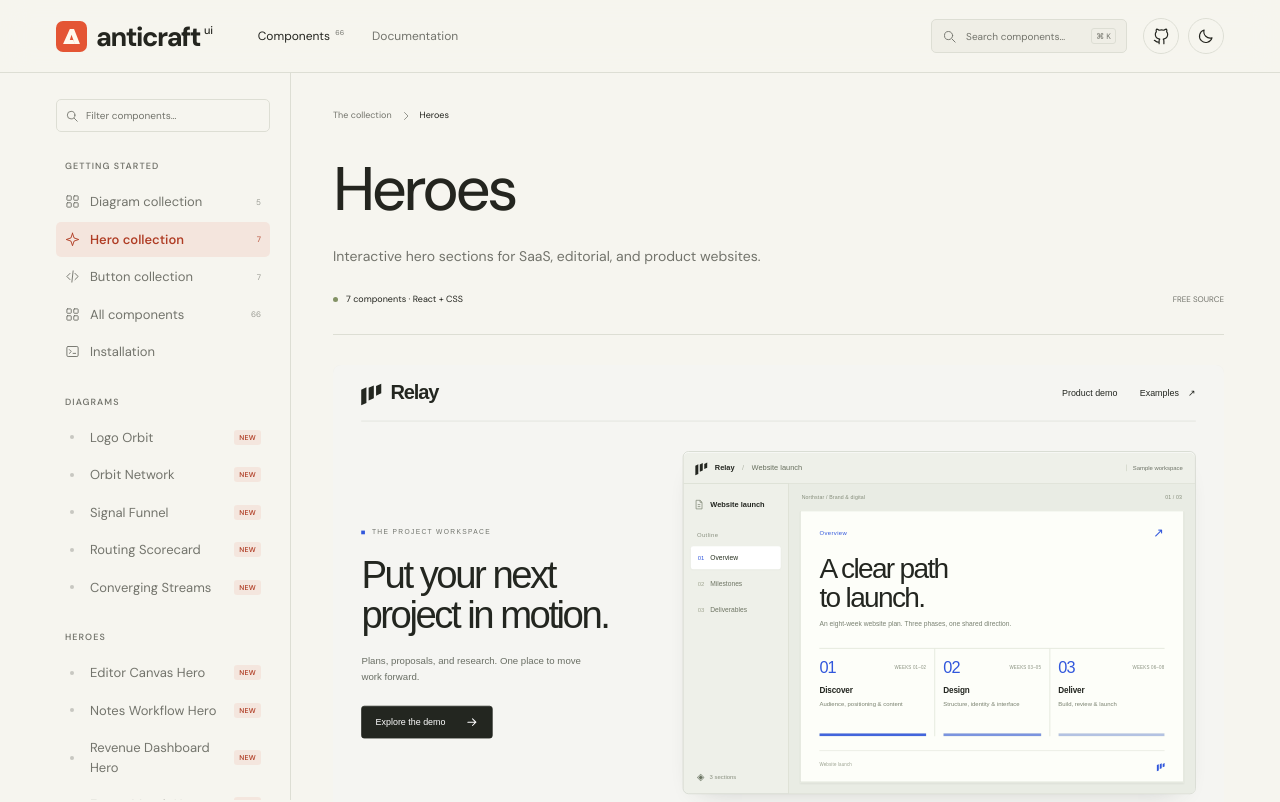
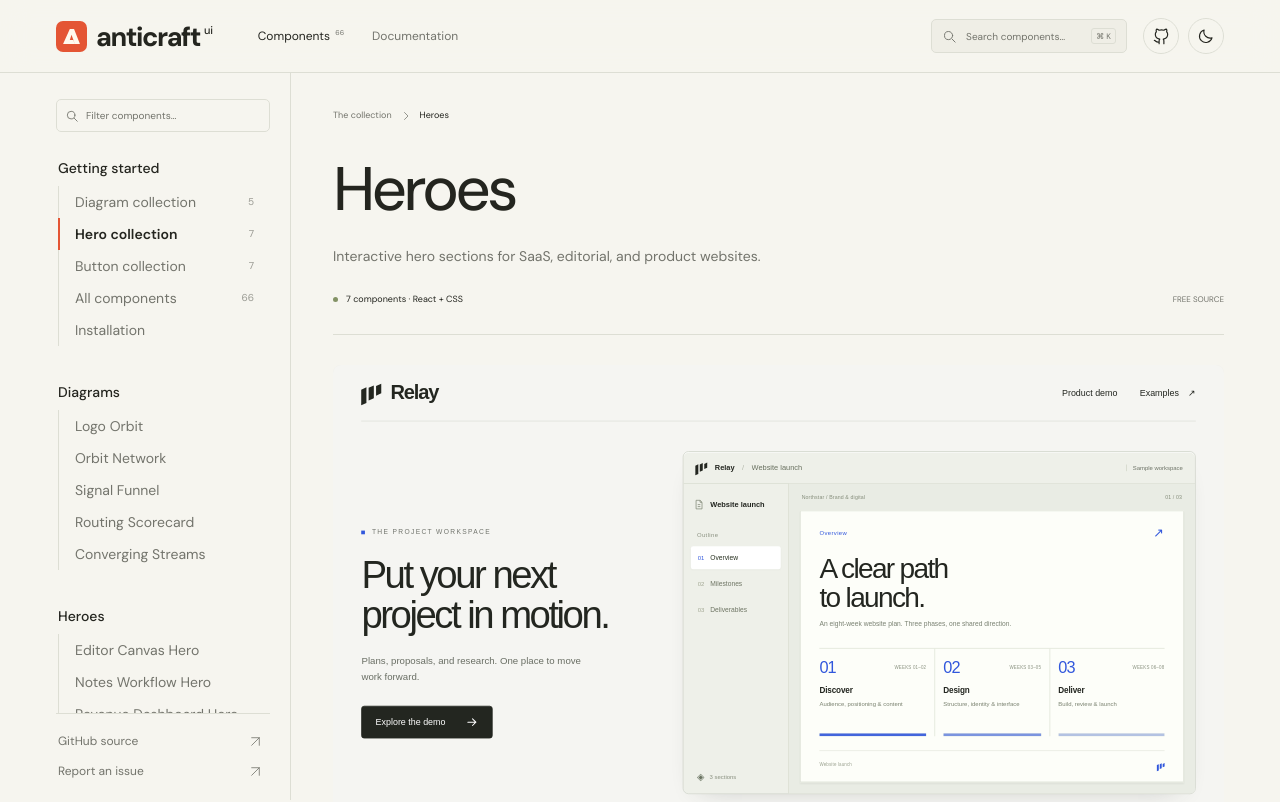
Before and after one commit to Koushik-Zzz/anticraft-ui, a Next.js app: page /components/heroes in a window 1280 px wide. Shown: the top 802 px of the page. Built offline with nearby package versions, Linux system fonts and the light colour scheme.

Commit message:
Restyle the component sidebar with group rails and pinned resources

```diff
--- a/src/app/globals.css
+++ b/src/app/globals.css
@@ -81,31 +81,33 @@
 .site-footer > div > span { margin-left: 4px; font-size: 8px; }
 
 .docs-shell { display: grid; grid-template-columns: 235px minmax(0, 1fr); width: min(1488px, calc(100% - 112px)); margin-inline: auto; min-height: calc(100vh - 167px); }
-.docs-sidebar { position: sticky; top: 73px; align-self: start; height: calc(100dvh - 73px); overflow-y: auto; overscroll-behavior: contain; padding: 26px 20px 35px 0; border-right: 1px solid var(--line); scrollbar-width: thin; scrollbar-color: var(--line) transparent; }
+.docs-sidebar { position: sticky; top: 73px; align-self: start; height: calc(100dvh - 73px); overflow: hidden; padding: 26px 20px 0 0; border-right: 1px solid var(--line); }
+.catalog-navigation { display: flex; flex-direction: column; min-height: 0; height: 100%; }
+.sidebar-scroll { flex: 1; min-height: 0; overflow-y: auto; overscroll-behavior: contain; padding: 2px 8px 8px 2px; scrollbar-width: thin; scrollbar-color: var(--line) transparent; }
 .docs-column { min-width: 0; }
 .mobile-catalog-bar { display: none; }
-.sidebar-search { min-height: 33px; border: 1px solid var(--line); border-radius: 5px; display: flex; align-items: center; gap: 7px; padding: 8px; color: var(--muted); margin-bottom: 28px; }
+.sidebar-search { flex-shrink: 0; min-height: 33px; border: 1px solid var(--line); border-radius: 5px; display: flex; align-items: center; gap: 7px; padding: 8px; color: var(--muted); margin-bottom: 24px; }
 .sidebar-search:focus-within { border-color: var(--muted); outline: 1px solid var(--line); }
 .sidebar-search input { background: transparent; color: var(--ink); border: 0; outline: none; min-width: 0; width: 100%; font-size: 10px; padding: 0; }
 .sidebar-search input:focus-visible { outline: 0; }
 .sidebar-search input::placeholder { color: var(--muted); }
 .sidebar-search button { display: grid; place-items: center; padding: 0; background: transparent; color: var(--muted); }
-.sidebar-group { display: flex; flex-direction: column; gap: 2px; margin-bottom: 26px; }
-.sidebar-label { padding-left: 9px; margin-bottom: 10px; color: var(--muted); font-size: 9px; letter-spacing: 1.05px; text-transform: uppercase; font-weight: 550; }
-.sidebar-group > a { min-height: 35px; display: flex; align-items: center; gap: 10px; padding: 8px 9px; border-radius: 5px; font-size: 13px; line-height: 1.5; color: var(--muted); }
-.sidebar-group > a:hover { background: var(--surface); color: var(--ink); }
-.sidebar-group > a[aria-current='page'] { background: color-mix(in srgb, var(--accent) 9%, transparent); color: var(--accent-ink); font-weight: 550; }
-.sidebar-count { font-size: 8px; margin-left: auto; opacity: .7; }
-.sidebar-item-dot { width: 4px; height: 4px; background: currentColor; opacity: .35; margin-inline: 5px 6px; flex-shrink: 0; border-radius: 100%; }
-.sidebar-group > a[aria-current='page'] .sidebar-item-dot { opacity: 1; }
+.sidebar-group { margin-bottom: 36px; }
+.sidebar-label { margin: 0 0 8px; color: var(--ink); font-size: 14px; line-height: 20px; font-weight: 500; }
+.sidebar-links { margin: 0; padding: 0; list-style: none; border-left: 1px solid var(--line); }
+.sidebar-links li { margin: 0; padding: 0; }
+.sidebar-links a { position: relative; min-height: 32px; display: flex; align-items: center; gap: 10px; padding: 6px 8px 6px 16px; font-size: 14px; line-height: 20px; color: var(--muted); }
+.sidebar-links a:hover { color: var(--ink); }
+.sidebar-links a[aria-current='page'] { color: var(--ink); font-weight: 600; }
+.sidebar-links a[aria-current='page']::before { content: ''; position: absolute; left: -1px; top: 0; bottom: 0; width: 2px; background: var(--accent); }
+.sidebar-links a:focus-visible { outline-offset: -2px; }
+.sidebar-link-label { min-width: 0; overflow-wrap: anywhere; }
+.sidebar-count { flex-shrink: 0; font-size: 10px; margin-left: auto; color: var(--muted); opacity: .7; font-weight: 400; }
 .new-tag { font-size: 7px; text-transform: uppercase; letter-spacing: .3px; padding: 3px 5px; background: color-mix(in srgb, var(--accent) 9%, transparent); color: var(--accent-ink); border-radius: 3px; line-height: 1.3; font-weight: 550; }
-.sidebar-group .new-tag { margin-left: auto; }
-.sidebar-note { margin: 32px 7px 0; padding: 18px 0 0; border-top: 1px solid var(--line); }
-.sidebar-note-star { display: block; font-size: 26px; color: var(--accent); line-height: 1; margin-bottom: 15px; }
-.sidebar-note > b { font-size: 11px; font-weight: 550; }
-.sidebar-note > p { font-size: 10px; line-height: 1.8; color: var(--muted); margin-block: 8px 15px; }
-.sidebar-note > a { display: inline-flex; align-items: center; gap: 15px; font-size: 10px; }
-.sidebar-note > a:hover { color: var(--accent); }
+.sidebar-resources { flex-shrink: 0; padding: 12px 8px 14px 2px; border-top: 1px solid var(--line); }
+.sidebar-resources a { display: flex; align-items: center; justify-content: space-between; gap: 12px; min-height: 30px; padding-block: 5px; font-size: 12px; line-height: 20px; color: var(--muted); }
+.sidebar-resources a:hover { color: var(--ink); }
+.sidebar-resources a:focus-visible { outline-offset: -2px; }
 .sidebar-empty { font-size: 11px; color: var(--muted); line-height: 1.7; padding-inline: 9px; }
 
 .catalog-page, .doc-page { padding: 34px 0 76px 42px; min-width: 0; }
@@ -266,8 +268,10 @@
 .command-empty { font-size: 12px; text-align: center; padding: 25px 15px; color: var(--muted); line-height: 1.8; }
 .command-footer { display: flex; justify-content: space-between; gap: 15px; padding: 13px 19px; border-top: 1px solid var(--line); font-size: 8px; color: var(--muted); }
 .command-footer > span > span { margin-left: 16px; }
-.sidebar-drawer { position: fixed; inset: 0 auto 0 0; width: min(320px, calc(100% - 36px)); max-width: none; height: 100dvh; max-height: none; margin: 0; border-block: 0; border-left: 0; padding: 20px; overflow-y: auto; overscroll-behavior: contain; }
-.drawer-heading { display: flex; align-items: center; justify-content: space-between; margin-bottom: 25px; font-size: 8px; color: var(--muted); letter-spacing: 1.2px; }
+.sidebar-drawer { position: fixed; inset: 0 auto 0 0; width: min(320px, calc(100% - 36px)); max-width: none; height: 100dvh; max-height: none; margin: 0; border-block: 0; border-left: 0; padding: 20px 20px 0; overflow: hidden; overscroll-behavior: contain; }
+.sidebar-drawer[open] { display: flex; flex-direction: column; }
+.sidebar-drawer .catalog-navigation { flex: 1; height: auto; }
+.drawer-heading { flex-shrink: 0; display: flex; align-items: center; justify-content: space-between; margin-bottom: 20px; font-size: 14px; font-weight: 500; color: var(--ink); }
 .drawer-heading .icon-button { width: 31px; height: 31px; }
 
 @media (min-width: 1400px) {
@@ -309,6 +313,8 @@
   .header-search > kbd { display: none; }
   .docs-shell { width: 100%; display: block; }
   .docs-sidebar { display: none; }
+  .sidebar-drawer .sidebar-links a { min-height: 44px; padding-block: 12px; }
+  .sidebar-drawer .sidebar-resources a { min-height: 40px; }
   .mobile-catalog-bar { display: flex; justify-content: space-between; align-items: center; gap: 15px; min-height: 49px; padding: 10px 28px; border-bottom: 1px solid var(--line); }
   .mobile-catalog-bar > button { display: flex; align-items: center; gap: 8px; background: transparent; font-size: 10px; color: var(--ink); padding: 5px 0; }
   .mobile-catalog-bar > span { font-size: 9px; color: var(--muted); }
--- a/src/components/site/docs-shell.tsx
+++ b/src/components/site/docs-shell.tsx
@@ -13,16 +13,22 @@
   const pathname = usePathname();
   const [query, setQuery] = useState('');
   const visible = components.filter((item) => `${item.title} ${item.category}`.toLowerCase().includes(query.toLowerCase().trim()));
-  return <>
+  return <div className="catalog-navigation">
     <label className="sidebar-search"><Icon name="search" size={14}/><input value={query} onChange={(event) => setQuery(event.target.value)} placeholder="Filter components…" aria-label="Filter sidebar components"/>{query && <button onClick={() => setQuery('')} aria-label="Clear sidebar filter"><Icon name="close" size={13}/></button>}</label>
-    <nav className="catalog-nav" aria-label="Component library"><div className="sidebar-group"><span className="sidebar-label">Getting started</span><Link href="/components/diagrams" aria-current={pathname === '/components/diagrams' ? 'page' : undefined} onClick={onNavigate}><Icon name="grid" size={15}/>Diagram collection<span className="sidebar-count">{components.filter(item => item.category === 'Diagrams').length}</span></Link><Link href="/components/heroes" aria-current={pathname === '/components/heroes' ? 'page' : undefined} onClick={onNavigate}><Icon name="spark" size={15}/>Hero collection<span className="sidebar-count">{components.filter(item => item.category === 'Heroes').length}</span></Link><Link href="/components/buttons" aria-current={pathname === '/components/buttons' ? 'page' : undefined} onClick={onNavigate}><Icon name="code" size={15}/>Button collection<span className="sidebar-count">{components.filter(item => item.category === 'Buttons').length}</span></Link><Link href="/components" aria-current={pathname === '/components' ? 'page' : undefined} onClick={onNavigate}><Icon name="grid" size={15}/>All components<span className="sidebar-count">{components.length}</span></Link><Link href="/docs/installation" aria-current={pathname === '/docs/installation' ? 'page' : undefined} onClick={onNavigate}><Icon name="terminal" size={15}/>Installation</Link></div>
+    <div className="sidebar-scroll"><nav className="catalog-nav" aria-label="Component library"><div className="sidebar-group"><p className="sidebar-label">Getting started</p><ul className="sidebar-links" aria-label="Getting started">
+      <li><Link href="/components/diagrams" aria-current={pathname === '/components/diagrams' ? 'page' : undefined} onClick={onNavigate}><span className="sidebar-link-label">Diagram collection</span><span className="sidebar-count">{components.filter(item => item.category === 'Diagrams').length}</span></Link></li>
+      <li><Link href="/components/heroes" aria-current={pathname === '/components/heroes' ? 'page' : undefined} onClick={onNavigate}><span className="sidebar-link-label">Hero collection</span><span className="sidebar-count">{components.filter(item => item.category === 'Heroes').length}</span></Link></li>
+      <li><Link href="/components/buttons" aria-current={pathname === '/components/buttons' ? 'page' : undefined} onClick={onNavigate}><span className="sidebar-link-label">Button collection</span><span className="sidebar-count">{components.filter(item => item.category === 'Buttons').length}</span></Link></li>
+      <li><Link href="/components" aria-current={pathname === '/components' ? 'page' : undefined} onClick={onNavigate}><span className="sidebar-link-label">All components</span><span className="sidebar-count">{components.length}</span></Link></li>
+      <li><Link href="/docs/installation" aria-current={pathname === '/docs/installation' ? 'page' : undefined} onClick={onNavigate}>Installation</Link></li>
+    </ul></div>
     {categories.map((category) => {
       const items = visible.filter((item) => item.category === category);
-      return items.length ? <div className="sidebar-group" key={category}><span className="sidebar-label">{category}</span>{items.map((item) => <Link href={`/components/${item.slug}`} key={item.slug} aria-current={pathname === `/components/${item.slug}` ? 'page' : undefined} onClick={onNavigate}><span className="sidebar-item-dot"/>{item.title}{item.tag && <span className="new-tag">{item.tag}</span>}</Link>)}</div> : null;
+      return items.length ? <div className="sidebar-group" key={category}><p className="sidebar-label">{category}</p><ul className="sidebar-links" aria-label={category}>{items.map((item) => <li key={item.slug}><Link href={`/components/${item.slug}`} aria-current={pathname === `/components/${item.slug}` ? 'page' : undefined} onClick={onNavigate}><span className="sidebar-link-label">{item.title}</span></Link></li>)}</ul></div> : null;
     })}
-    {visible.length === 0 && <p className="sidebar-empty">Nothing found. Try another name.</p>}</nav>
-    <div className="sidebar-note"><span className="sidebar-note-star">✳</span><b>Yours, from the start.</b><p>Free source. Thoughtful details.<br/>A little character for your next idea.</p><a href="https://github.com/Koushik-Zzz/anticraft-ui" target="_blank" rel="noreferrer">Explore the source <Icon name="arrow" size={13}/></a></div>
-  </>;
+    {visible.length === 0 && <p className="sidebar-empty">Nothing found. Try another name.</p>}</nav></div>
+    <nav className="sidebar-resources" aria-label="Library resources"><a href="https://github.com/Koushik-Zzz/anticraft-ui" target="_blank" rel="noreferrer">GitHub source <Icon name="arrow" size={13}/></a><a href="https://github.com/Koushik-Zzz/anticraft-ui/issues" target="_blank" rel="noreferrer">Report an issue <Icon name="arrow" size={13}/></a></nav>
+  </div>;
 }
 
 function MobileCatalog({ onClose }: { onClose: () => void }) {
@@ -37,7 +43,7 @@
   }, []);
   return <dialog ref={dialog} className="sidebar-drawer" aria-label="Browse components" onCancel={onClose} onClick={(event) => {
     if (event.target === event.currentTarget && event.clientX > event.currentTarget.getBoundingClientRect().right) onClose();
-  }}><div className="drawer-heading"><span>THE COLLECTION</span><button className="icon-button" aria-label="Close component menu" onClick={onClose}><Icon name="close" size={18}/></button></div><CatalogNavigation onNavigate={onClose}/></dialog>;
+  }}><div className="drawer-heading"><span>Components</span><button className="icon-button" aria-label="Close component menu" onClick={onClose}><Icon name="close" size={18}/></button></div><CatalogNavigation onNavigate={onClose}/></dialog>;
 }
 
 export function DocsShell({ children }: { children: ReactNode }) {
```
